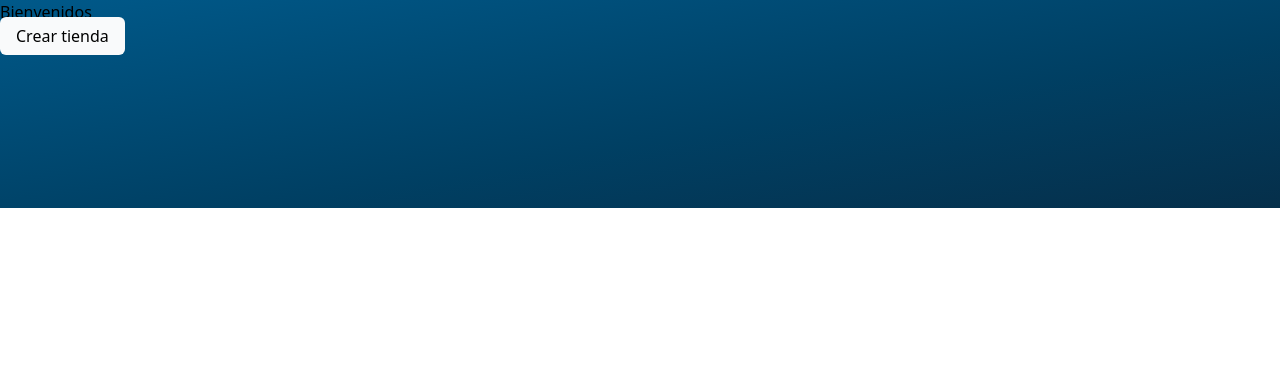
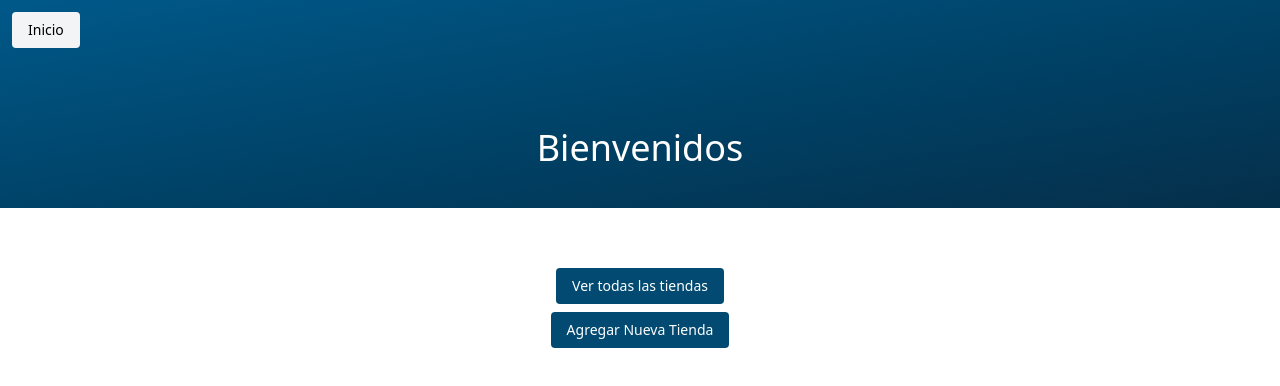
Before and after one commit to I7RANK/rtcodes_frontend, a Next.js app: page / in a window 1280 px wide. Shown: the top 386 px of the page. Built offline with nearby package versions, Linux system fonts and the light colour scheme.

Commit message:
feat: add navigation buttons

```diff
--- a/src/app/layout.tsx
+++ b/src/app/layout.tsx
@@ -1,4 +1,5 @@
 import type { Metadata } from "next";
+import Link from "next/link";
 import { Geist, Geist_Mono } from "next/font/google";
 import "./globals.css";
 
@@ -27,6 +28,11 @@ export default function RootLayout({
       <body
         className={`${geistSans.variable} ${geistMono.variable} relative antialiased`}
       >
+        <Link href="/">
+          <button className="mt-3 ml-3 rounded-sm bg-gray-100 px-4 py-2 text-sm">
+            Inicio
+          </button>
+        </Link>
         {children}
         <div className="absolute top-0 -z-10 h-52 w-full bg-linear-to-br from-sky-800 to-sky-950"></div>
       </body>
--- a/src/app/page.tsx
+++ b/src/app/page.tsx
@@ -1,15 +1,22 @@
-import Link from 'next/link';
+import Link from "next/link";
 
 export default function Home() {
   return (
     <div>
-      <h1>Bienvenidos</h1>
-      <Link
-        className="bg-gray-50 py-2 px-4 rounded-md text-black active:bg-gray-100"
-        href="/create-store"
-      >
-        Crear tienda
-      </Link>
+      <h1 className="py-20 text-center text-4xl text-white">Bienvenidos</h1>
+
+      <div className="mt-5 flex flex-col items-center justify-center gap-y-2">
+        <Link href="/stores">
+          <button className="rounded-sm bg-sky-900 px-4 py-2 text-sm text-white">
+            Ver todas las tiendas
+          </button>
+        </Link>
+        <Link href="/create-store">
+          <button className="rounded-sm bg-sky-900 px-4 py-2 text-sm text-white">
+            Agregar Nueva Tienda
+          </button>
+        </Link>
+      </div>
     </div>
   );
 }
```
